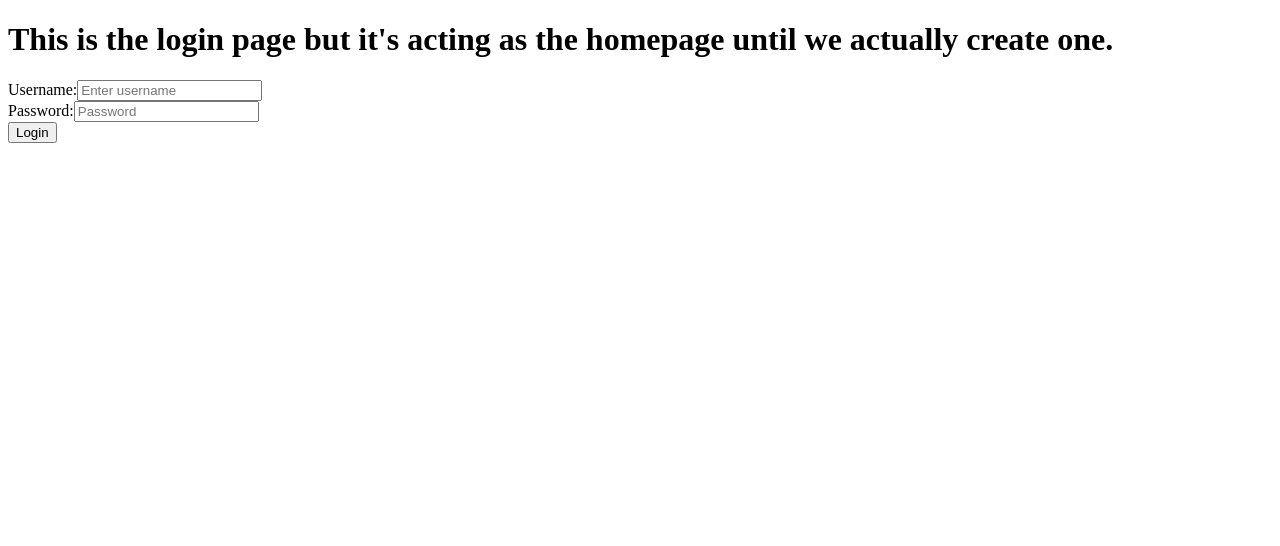
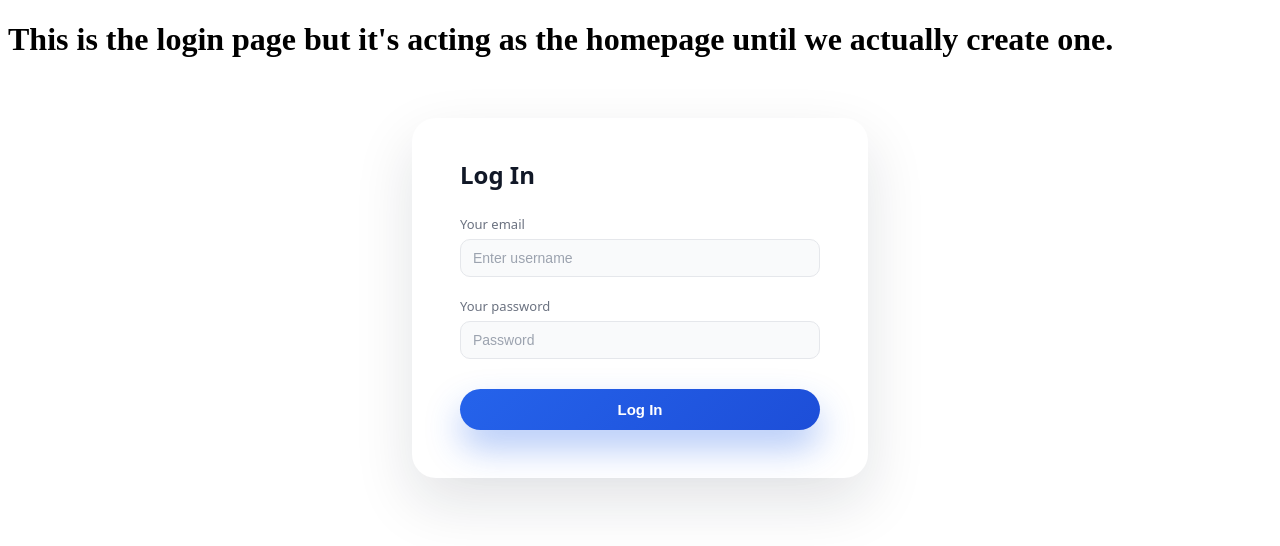
Before and after one commit to SheCodesAus/debug-a-lotl-frontend, a React (Vite) app: page / in a window 1280 px wide. Shown: the top 546 px of the page. Built offline with nearby package versions, Linux system fonts and the light colour scheme.

Commit message:
creating the API POST request to the backend login endpoint which we will have to update when we have the deployed url

```diff
--- /dev/null
+++ b/src/api/post-login.js
@@ -0,0 +1,40 @@
+// Makes a POST request to your backend login endpoint and
+// returns either the parsed JSON response or throws a helpful error.
+async function postLogin(username, password) {
+  // Build the full API URL using the base URL from Vite environment variables
+  const url = `${import.meta.env.VITE_API_URL}/api-token-auth/`;
+
+  // Send the username and password to the server as JSON using the Fetch API
+  const response = await fetch(url, {
+    method: "POST",
+    headers: {
+      // Tell the server that the request body contains JSON
+      "Content-Type": "application/json",
+    },
+    body: JSON.stringify({
+      username: username,
+      password: password,
+    }),
+  });
+
+  // If the HTTP status code is not in the 200–299 range, handle it as an error
+  if (!response.ok) {
+    const fallbackError = `Error trying to login`;
+
+    // Try to read the error details from the response body.
+    // If parsing fails (e.g. the body is empty or not JSON), throw a generic error instead.
+    const data = await response.json().catch(() => {
+      throw new Error(fallbackError);
+    });
+
+    // Prefer an error message from the backend (`detail`), otherwise use the generic one.
+    const errorMessage = data?.detail ?? fallbackError;
+    throw new Error(errorMessage);
+  }
+
+  // For successful responses, parse and return the JSON data (e.g. auth token)
+  return await response.json();
+}
+
+// Export the function so other parts of the app can call the login API
+export default postLogin;
--- /dev/null
+++ b/src/components/LoginForm.css
@@ -0,0 +1,83 @@
+/* Outer card container */
+.login-form-card {
+  width: 360px;
+  margin: 60px auto;
+  padding: 40px 48px 48px;
+  background-color: #ffffff;
+  border-radius: 24px;
+  box-shadow: 0 24px 60px rgba(15, 23, 42, 0.12);
+  font-family: system-ui, -apple-system, BlinkMacSystemFont, "Segoe UI", sans-serif;
+}
+
+/* "Log In" heading */
+.login-form-title {
+  margin: 0 0 24px;
+  font-size: 24px;
+  font-weight: 700;
+  color: #111827;
+}
+
+/* Layout for the form fields */
+.login-form {
+  display: flex;
+  flex-direction: column;
+  gap: 20px;
+}
+
+.login-form-field {
+  display: flex;
+  flex-direction: column;
+  gap: 6px;
+}
+
+.login-form-label {
+  font-size: 13px;
+  font-weight: 500;
+  color: #6b7280;
+}
+
+.login-form-input {
+  padding: 10px 12px;
+  border-radius: 10px;
+  border: 1px solid #e5e7eb;
+  background-color: #f9fafb;
+  font-size: 14px;
+  outline: none;
+  transition: border-color 0.15s ease, box-shadow 0.15s ease, background-color 0.15s ease;
+}
+
+.login-form-input::placeholder {
+  color: #9ca3af;
+}
+
+.login-form-input:focus {
+  background-color: #ffffff;
+  border-color: #2563eb;
+  box-shadow: 0 0 0 1px rgba(37, 99, 235, 0.3);
+}
+
+/* Primary Log In button */
+.login-form-button {
+  margin-top: 10px;
+  width: 100%;
+  padding: 12px 16px;
+  border: none;
+  border-radius: 999px;
+  background: linear-gradient(135deg, #2563eb, #1d4ed8);
+  color: #ffffff;
+  font-size: 15px;
+  font-weight: 600;
+  cursor: pointer;
+  box-shadow: 0 18px 35px rgba(37, 99, 235, 0.35);
+  transition: transform 0.08s ease, box-shadow 0.08s ease, background 0.15s ease;
+}
+
+.login-form-button:hover {
+  transform: translateY(-1px);
+  box-shadow: 0 20px 40px rgba(37, 99, 235, 0.45);
+}
+
+.login-form-button:active {
+  transform: translateY(0);
+  box-shadow: 0 12px 24px rgba(37, 99, 235, 0.35);
+}
--- a/src/components/LoginForm.jsx
+++ b/src/components/LoginForm.jsx
@@ -1,5 +1,7 @@
 import { useState } from "react";
 import { useAuth } from "../hooks/use-auth";
+import postLogin from "../api/post-login";
+import "./LoginForm.css";
 
 // Simple controlled login form that tracks username and password in local state
 function LoginForm() {
@@ -19,29 +21,69 @@ function LoginForm() {
     }));
   };
 
-  // Right now the form only captures values; submit behavior can be added later
+  // Handle the login button click / form submission
+  // 1. Stop the browser's default form submit (page reload)
+  // 2. Make sure both username and password have been filled in
+  // 3. Call our `postLogin` helper to send the credentials to the backend
+  // 4. If successful, save the token, update auth state, and navigate home
+  const handleSubmit = (event) => {
+    // Prevent the browser from doing a full page reload on form submit
+    event.preventDefault();
+
+    // Only attempt to log in if both fields have some value
+    if (credentials.username && credentials.password) {
+      // Send the username/password to the login API helper
+      postLogin(credentials.username, credentials.password).then((response) => {
+        // Persist the returned token in localStorage so the user stays logged in on refresh
+        window.localStorage.setItem("token", response.token);
+
+        // Update the global auth context so the rest of the app knows we're logged in
+        setAuth({
+          token: response.token,
+        });
+
+        // Redirect the user to the home page after a successful login
+        navigate("/");
+      });
+    }
+  };
+
   return (
-    <form>
-      <div>
-        <label htmlFor="username">Username:</label>
+    <div className="login-form-card">
+      <h2 className="login-form-title">Log In</h2>
+
+      <form className="login-form" onSubmit={handleSubmit}>
+        <div className="login-form-field">
+          <label className="login-form-label" htmlFor="username">
+            Your email
+          </label>
           <input
+            className="login-form-input"
             type="text"
             id="username"
             placeholder="Enter username"
             onChange={handleChange}
           />
         </div>
-      <div>
-        <label htmlFor="password">Password:</label>
+
+        <div className="login-form-field">
+          <label className="login-form-label" htmlFor="password">
+            Your password
+          </label>
           <input
+            className="login-form-input"
             type="password"
             id="password"
             placeholder="Password"
             onChange={handleChange}
           />
         </div>
-      <button type="submit">Login</button>
+
+        <button className="login-form-button" type="submit">
+          Log In
+        </button>
       </form>
+    </div>
   );
 }
 
```
Lines whose indentation alone changed are shown as unchanged.
